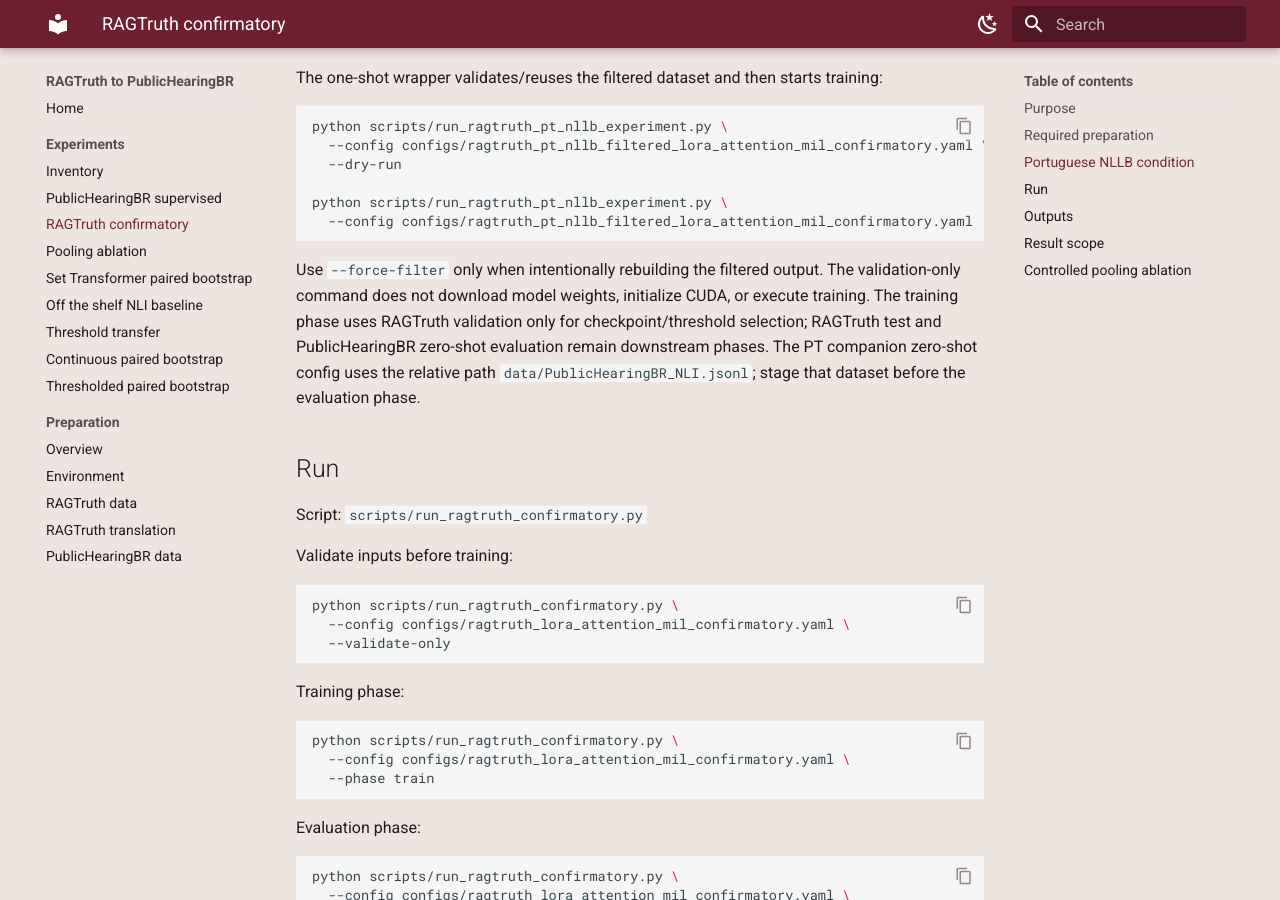
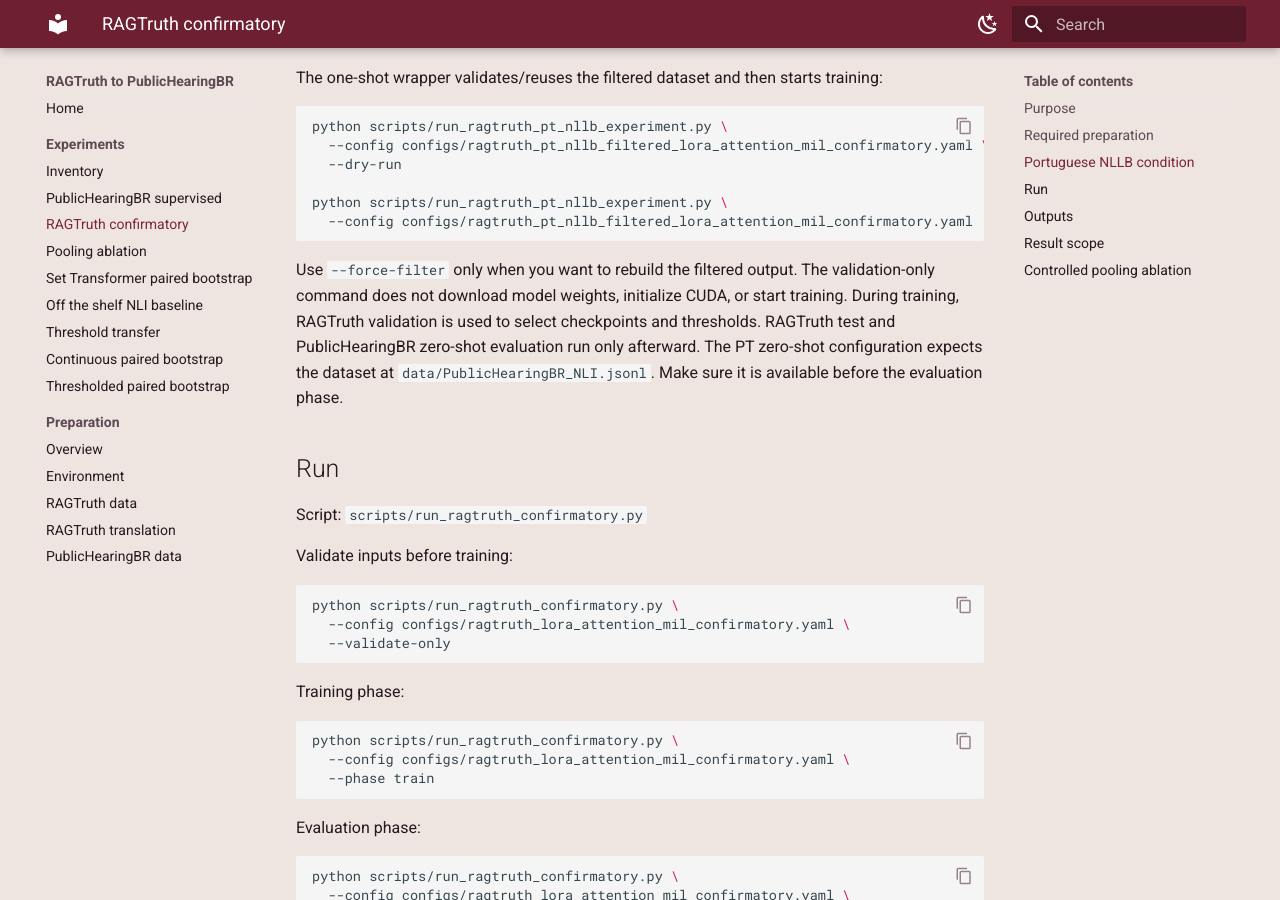
Before and after one commit to augustoafleal/ragtruth-publichearingbr-nli, an MkDocs documentation site: the page built from docs/experiments/ragtruth-confirmatory.md, in a window 1280 px wide and 900 px high, scrolled down 636 px. Built offline with MkDocs 1.6.1 and Material for MkDocs 9.7.7, drawn with Linux system fonts in a browser that asks for light colours.

````diff
--- a/docs/experiments/ragtruth-confirmatory.md
+++ b/docs/experiments/ragtruth-confirmatory.md
@@ -35,12 +35,12 @@
   --config configs/ragtruth_pt_nllb_filtered_lora_attention_mil_confirmatory.yaml
 ```
 
-Use `--force-filter` only when intentionally rebuilding the filtered output.
+Use `--force-filter` only when you want to rebuild the filtered output.
 The validation-only command does not download model weights, initialize CUDA,
-or execute training. The training phase uses RAGTruth validation only for
-checkpoint/threshold selection; RAGTruth test and PublicHearingBR zero-shot
-evaluation remain downstream phases. The PT companion zero-shot config uses
-the relative path `data/PublicHearingBR_NLI.jsonl`; stage that dataset before
+or start training. During training, RAGTruth validation is used to select
+checkpoints and thresholds. RAGTruth test and PublicHearingBR zero-shot
+evaluation run only afterward. The PT zero-shot configuration expects the
+dataset at `data/PublicHearingBR_NLI.jsonl`. Make sure it is available before
 the evaluation phase.
 
 ## Run
````
